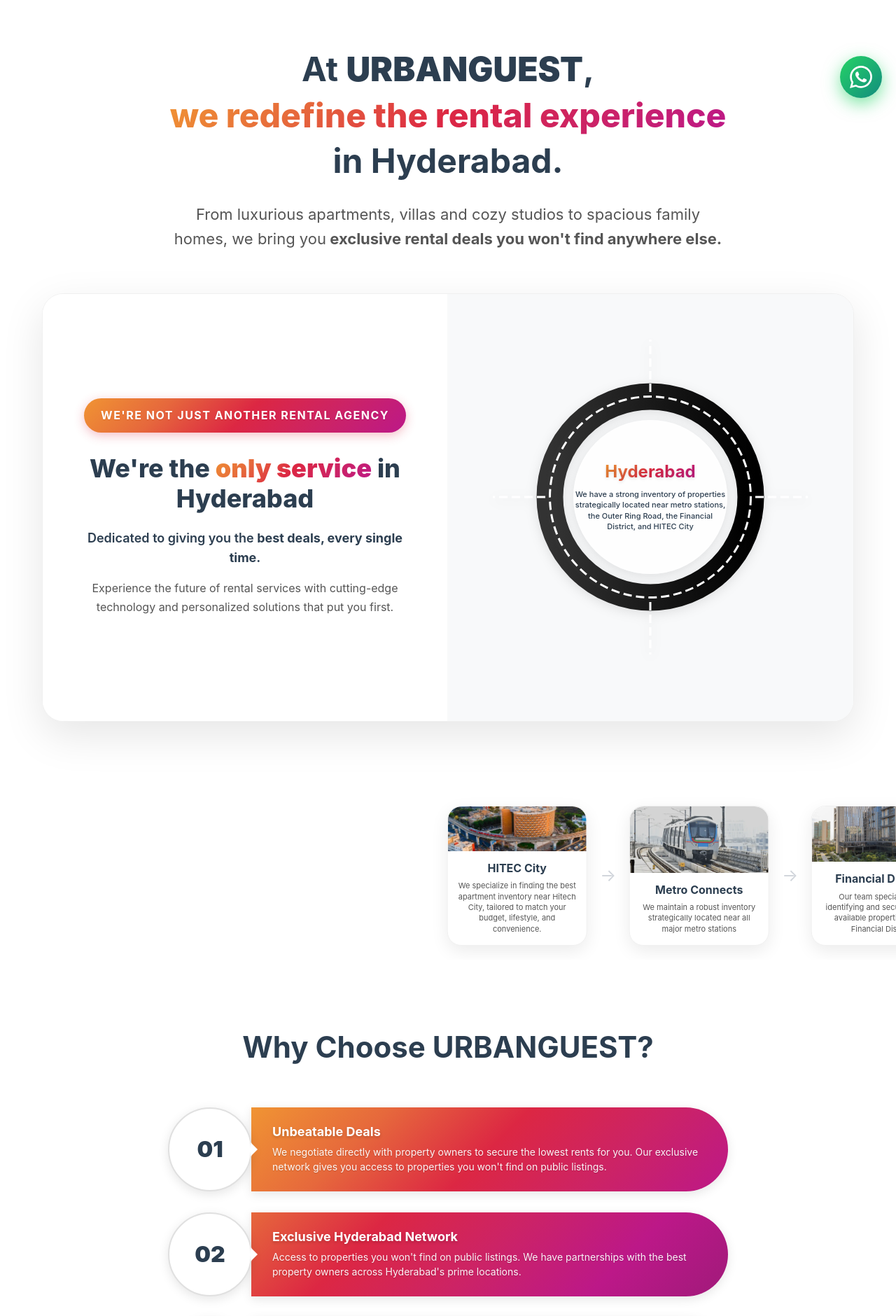
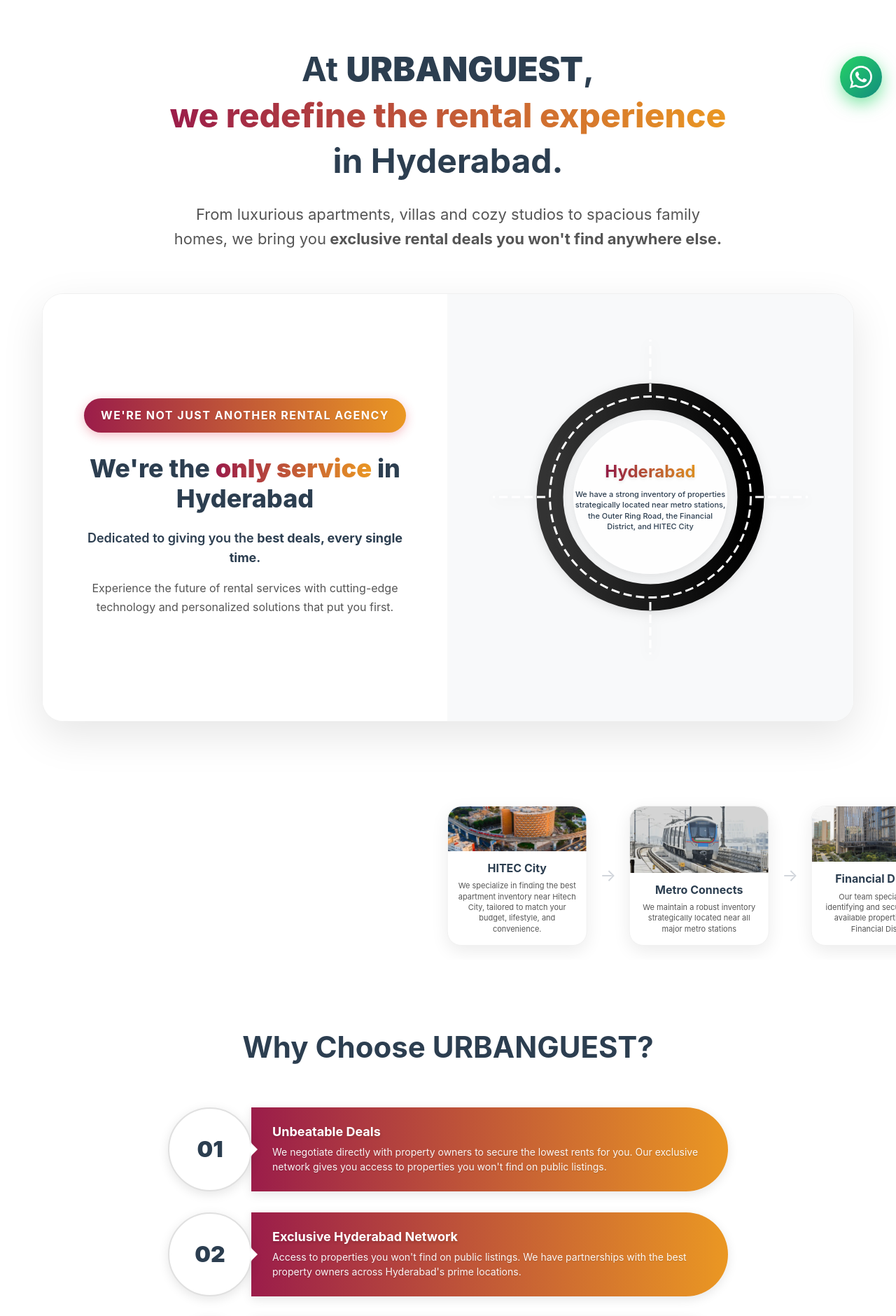
Before and after one commit to ramakrishnasambari/urbanguest, a React (Create React App) app: page / in a window 1280 px wide. Shown: the part 640-2520 px from the top of the page at 70% size. Built offline with nearby package versions, Linux system fonts and the light colour scheme; the HTML template or start-up script is replaced by a standard one.

Commit message:
Add hyperlinks to Facebook social icon and Eshika text

```diff
--- a/src/components/About.css
+++ b/src/components/About.css
@@ -82,7 +82,7 @@
 }
 
 .ribbon-banner {
-  background: linear-gradient(135deg, #f09433 0%, #e6683c 25%, #dc2743 50%, #cc2366 75%, #bc1888 100%);
+  background: linear-gradient(90deg, #9B1D4A .15%, #EA9723 99.66%);
   color: #ffffff;
   padding: 12px 20px;
   border-radius: 25px;
@@ -437,7 +437,7 @@
   transform: translateY(-50%);
   width: 6px;
   height: 30px;
-  background: linear-gradient(135deg, #f09433 0%, #e6683c 25%, #dc2743 50%, #cc2366 75%, #bc1888 100%);
+  background: linear-gradient(90deg, #9B1D4A .15%, #EA9723 99.66%);
   border-radius: 3px;
   box-shadow: 0 2px 8px rgba(220, 39, 67, 0.3);
 }
--- a/src/components/Contact.css
+++ b/src/components/Contact.css
@@ -404,7 +404,7 @@
 }
 
 .contact-form button {
-  background: linear-gradient(135deg, #f09433 0%, #e6683c 25%, #dc2743 50%, #cc2366 75%, #bc1888 100%);
+  background: linear-gradient(90deg, #9B1D4A .15%, #EA9723 99.66%);
   color: #ffffff;
   padding: 15px 30px;
   border: none;
@@ -422,7 +422,7 @@
 .contact-form button:hover {
   transform: translateY(-3px);
   box-shadow: 0 12px 35px rgba(220, 39, 67, 0.4);
-  background: linear-gradient(135deg, #e6683c 0%, #dc2743 25%, #cc2366 50%, #bc1888 75%, #a01a7a 100%);
+  background: linear-gradient(90deg, #9B1D4A .15%, #EA9723 99.66%);
 }
 
 @media (max-width: 768px) {
--- a/src/components/Contact.js
+++ b/src/components/Contact.js
@@ -148,11 +148,11 @@
                     <path d="M12 2.163c3.204 0 3.584.012 4.85.07 3.252.148 4.771 1.691 4.919 4.919.058 1.265.069 1.645.069 4.849 0 3.205-.012 3.584-.069 4.849-.149 3.225-1.664 4.771-4.919 4.919-1.266.058-1.644.07-4.85.07-3.204 0-3.584-.012-4.849-.07-3.26-.149-4.771-1.699-4.919-4.92-.058-1.265-.07-1.644-.07-4.849 0-3.204.013-3.583.07-4.849.149-3.227 1.664-4.771 4.919-4.919 1.266-.057 1.645-.069 4.849-.069zm0-2.163c-3.259 0-3.667.014-4.947.072-4.358.2-6.78 2.618-6.98 6.98-.059 1.281-.073 1.689-.073 4.948 0 3.259.014 3.668.072 4.948.2 4.358 2.618 6.78 6.98 6.98 1.281.058 1.689.072 4.948.072 3.259 0 3.668-.014 4.948-.072 4.354-.2 6.782-2.618 6.979-6.98.059-1.28.073-1.689.073-4.948 0-3.259-.014-3.667-.072-4.947-.196-4.354-2.617-6.78-6.979-6.98-1.281-.059-1.69-.073-4.949-.073zm0 5.838c-3.403 0-6.162 2.759-6.162 6.162s2.759 6.163 6.162 6.163 6.162-2.759 6.162-6.163c0-3.403-2.759-6.162-6.162-6.162zm0 10.162c-2.209 0-4-1.79-4-4 0-2.209 1.791-4 4-4s4 1.791 4 4c0 2.21-1.791 4-4 4zm6.406-11.845c-.796 0-1.441.645-1.441 1.44s.645 1.44 1.441 1.44c.795 0 1.439-.645 1.439-1.44s-.644-1.44-1.439-1.44z"/>
                   </svg>
                 </div>
-                <div className="social-icon facebook" title="Facebook">
+                <a href="https://www.facebook.com/URBANGUESTHYDERABAD" target="_blank" rel="noopener noreferrer" className="social-icon facebook" title="Facebook">
                   <svg viewBox="0 0 24 24" fill="currentColor">
                     <path d="M24 12.073c0-6.627-5.373-12-12-12s-12 5.373-12 12c0 5.99 4.388 10.954 10.125 11.854v-8.385H7.078v-3.47h3.047V9.43c0-3.007 1.792-4.669 4.533-4.669 1.312 0 2.686.235 2.686.235v2.953H15.83c-1.491 0-1.956.925-1.956 1.874v2.25h3.328l-.532 3.47h-2.796v8.385C19.612 23.027 24 18.062 24 12.073z"/>
                   </svg>
-                </div>
+                </a>
               </div>
             </div>
           </div>
@@ -164,7 +164,7 @@
           <div className="footer-credits">
             <div className="eshika-credit">
               <img src={`${process.env.PUBLIC_URL}/eshikatp_icon.jpeg`} alt="Eshika" className="eshika-logo" />
-              <span>Designed & Developed by <strong>Eshika</strong></span>
+              <span>Designed & Developed by <a href="https://eshikatp.online/" target="_blank" rel="noopener noreferrer"><strong>Eshika</strong></a></span>
             </div>
           </div>
           <p>&copy; 2025 Urban Guest</p>
--- a/src/components/Hero.css
+++ b/src/components/Hero.css
@@ -24,7 +24,7 @@
 }
 
 .hero-button {
-  background: linear-gradient(135deg, #f09433 0%, #e6683c 25%, #dc2743 50%, #cc2366 75%, #bc1888 100%);
+  background: linear-gradient(90deg, #9B1D4A .15%, #EA9723 99.66%);
   color: #ffffff;
   padding: 15px 30px;
   border: none;
@@ -41,7 +41,7 @@
 .hero-button:hover {
   transform: translateY(-3px);
   box-shadow: 0 12px 35px rgba(220, 39, 67, 0.4);
-  background: linear-gradient(135deg, #e6683c 0%, #dc2743 25%, #cc2366 50%, #bc1888 75%, #a01a7a 100%);
+  background: linear-gradient(90deg, #9B1D4A .15%, #EA9723 99.66%);
 }
 
 @media (max-width: 768px) {
--- a/src/components/PropertyManagement.css
+++ b/src/components/PropertyManagement.css
@@ -45,7 +45,7 @@
 }
 
 .gradient-text {
-  background: linear-gradient(135deg, #f09433 0%, #e6683c 25%, #dc2743 50%, #cc2366 75%, #bc1888 100%);
+  background: linear-gradient(90deg, #9B1D4A .15%, #EA9723 99.66%);
   -webkit-background-clip: text;
   -webkit-text-fill-color: transparent;
   background-clip: text;
@@ -243,7 +243,7 @@
 }
 
 .contact-cta {
-  background: linear-gradient(135deg, #f09433 0%, #e6683c 25%, #dc2743 50%, #cc2366 75%, #bc1888 100%);
+  background: linear-gradient(90deg, #9B1D4A .15%, #EA9723 99.66%);
   border-radius: 30px;
   padding: 50px 40px;
   text-align: center;
@@ -324,7 +324,7 @@
 .cta-button:hover {
   transform: translateY(-3px);
   box-shadow: 0 12px 35px rgba(255, 255, 255, 0.4);
-  background: linear-gradient(135deg, #f09433 0%, #e6683c 25%, #dc2743 50%, #cc2366 75%, #bc1888 100%);
+  background: linear-gradient(90deg, #9B1D4A .15%, #EA9723 99.66%);
   color: #ffffff;
 }
 
--- a/src/components/RentalExperience.css
+++ b/src/components/RentalExperience.css
@@ -49,7 +49,7 @@
 }
 
 .gradient-text {
-  background: linear-gradient(135deg, #f09433 0%, #e6683c 25%, #dc2743 50%, #cc2366 75%, #bc1888 100%);
+  background: linear-gradient(90deg, #9B1D4A .15%, #EA9723 99.66%);
   -webkit-background-clip: text;
   -webkit-text-fill-color: transparent;
   background-clip: text;
@@ -64,7 +64,7 @@
   left: -1px;
   right: -1px;
   bottom: -1px;
-  background: linear-gradient(135deg, #f09433 0%, #e6683c 25%, #dc2743 50%, #cc2366 75%, #bc1888 100%);
+  background: linear-gradient(90deg, #9B1D4A .15%, #EA9723 99.66%);
   filter: blur(2px);
   opacity: 0.2;
   z-index: -1;
@@ -126,7 +126,7 @@
   text-transform: uppercase;
   letter-spacing: 1.5px;
   position: relative;
-  background: linear-gradient(135deg, #f09433 0%, #e6683c 25%, #dc2743 50%, #cc2366 75%, #bc1888 100%);
+  background: linear-gradient(90deg, #9B1D4A .15%, #EA9723 99.66%);
   padding: 12px 24px;
   border-radius: 25px;
   border: none;
@@ -140,7 +140,7 @@
 .badge-text:hover {
   transform: translateY(-2px);
   box-shadow: 0 8px 25px rgba(220, 39, 67, 0.4);
-  background: linear-gradient(135deg, #e6683c 0%, #dc2743 25%, #cc2366 50%, #bc1888 75%, #a01a7a 100%);
+  background: linear-gradient(90deg, #9B1D4A .15%, #EA9723 99.66%);
 }
 
 .showcase-title {
@@ -152,7 +152,7 @@
 }
 
 .highlight-text {
-  background: linear-gradient(135deg, #f09433 0%, #e6683c 25%, #dc2743 50%, #cc2366 75%, #bc1888 100%);
+  background: linear-gradient(90deg, #9B1D4A .15%, #EA9723 99.66%);
   -webkit-background-clip: text;
   -webkit-text-fill-color: transparent;
   background-clip: text;
@@ -234,7 +234,7 @@
   font-weight: 700;
   color: #2c3e50;
   margin: 0 0 10px 0;
-  background: linear-gradient(135deg, #f09433 0%, #e6683c 25%, #dc2743 50%, #cc2366 75%, #bc1888 100%);
+  background: linear-gradient(90deg, #9B1D4A .15%, #EA9723 99.66%);
   -webkit-background-clip: text;
   -webkit-text-fill-color: transparent;
   background-clip: text;
@@ -768,7 +768,7 @@
   left: 0;
   width: 100%;
   height: 3px;
-  background: linear-gradient(135deg, #f09433 0%, #e6683c 25%, #dc2743 50%, #cc2366 75%, #bc1888 100%);
+  background: linear-gradient(90deg, #9B1D4A .15%, #EA9723 99.66%);
   transform: scaleX(0);
   transition: transform 0.4s ease;
 }
--- a/src/components/RentalExperience.js
+++ b/src/components/RentalExperience.js
@@ -7,25 +7,25 @@
       number: "01",
       title: "Unbeatable Deals",
       description: "We negotiate directly with property owners to secure the lowest rents for you. Our exclusive network gives you access to properties you won't find on public listings.",
-      background: "linear-gradient(135deg, #f09433 0%, #e6683c 25%, #dc2743 50%, #cc2366 75%, #bc1888 100%)"
+      background: "linear-gradient(90deg, #9B1D4A .15%, #EA9723 99.66%)"
     },
     {
       number: "02",
       title: "Exclusive Hyderabad Network",
       description: "Access to properties you won't find on public listings. We have partnerships with the best property owners across Hyderabad's prime locations.",
-      background: "linear-gradient(135deg, #e6683c 0%, #dc2743 25%, #cc2366 50%, #bc1888 75%, #a01a7a 100%)"
+      background: "linear-gradient(90deg, #9B1D4A .15%, #EA9723 99.66%)"
     },
     {
       number: "03",
       title: "Zero Hassle Process",
       description: "From search to move-in, we handle the heavy lifting. Our streamlined process ensures you find your perfect home without any stress or complications.",
-      background: "linear-gradient(135deg, #dc2743 0%, #cc2366 25%, #bc1888 50%, #a01a7a 75%, #8e1a6a 100%)"
+      background: "linear-gradient(90deg, #9B1D4A .15%, #EA9723 99.66%)"
     },
     {
       number: "04",
       title: "No Hidden Costs",
       description: "Transparent pricing with no last-minute surprises. What you see is what you pay, with complete clarity on all fees and charges.",
-      background: "linear-gradient(135deg, #cc2366 0%, #bc1888 25%, #a01a7a 50%, #8e1a6a 75%, #7a1a5a 100%)"
+      background: "linear-gradient(90deg, #9B1D4A .15%, #EA9723 99.66%)"
     }
   ];
 
--- a/src/components/Services.css
+++ b/src/components/Services.css
@@ -49,7 +49,7 @@
   left: 0;
   width: 100%;
   height: 4px;
-  background: linear-gradient(135deg, #f09433 0%, #e6683c 25%, #dc2743 50%, #cc2366 75%, #bc1888 100%);
+  background: linear-gradient(90deg, #9B1D4A .15%, #EA9723 99.66%);
   transform: scaleX(0);
   transition: transform 0.3s ease;
 }
```
Also changed, not shown: src/components/Header.css (+18 -8 lines).
